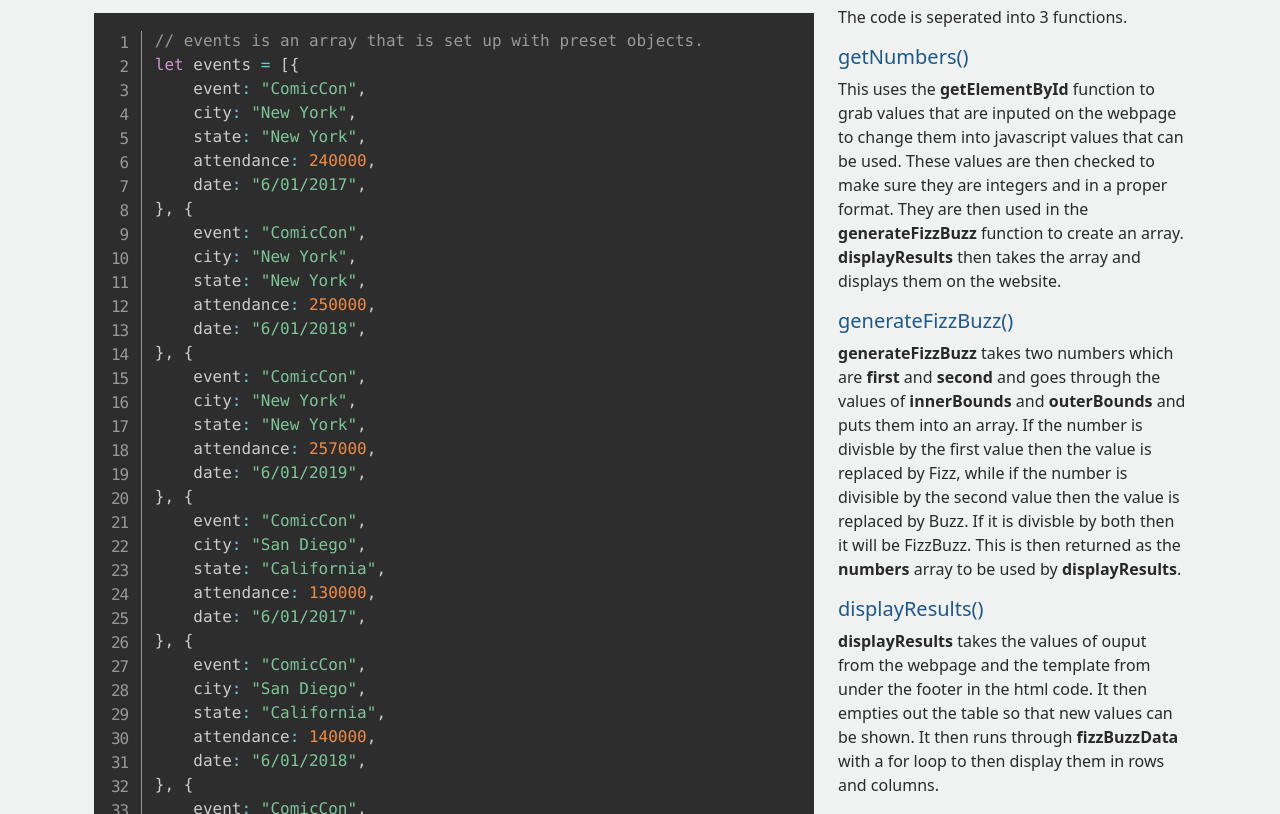
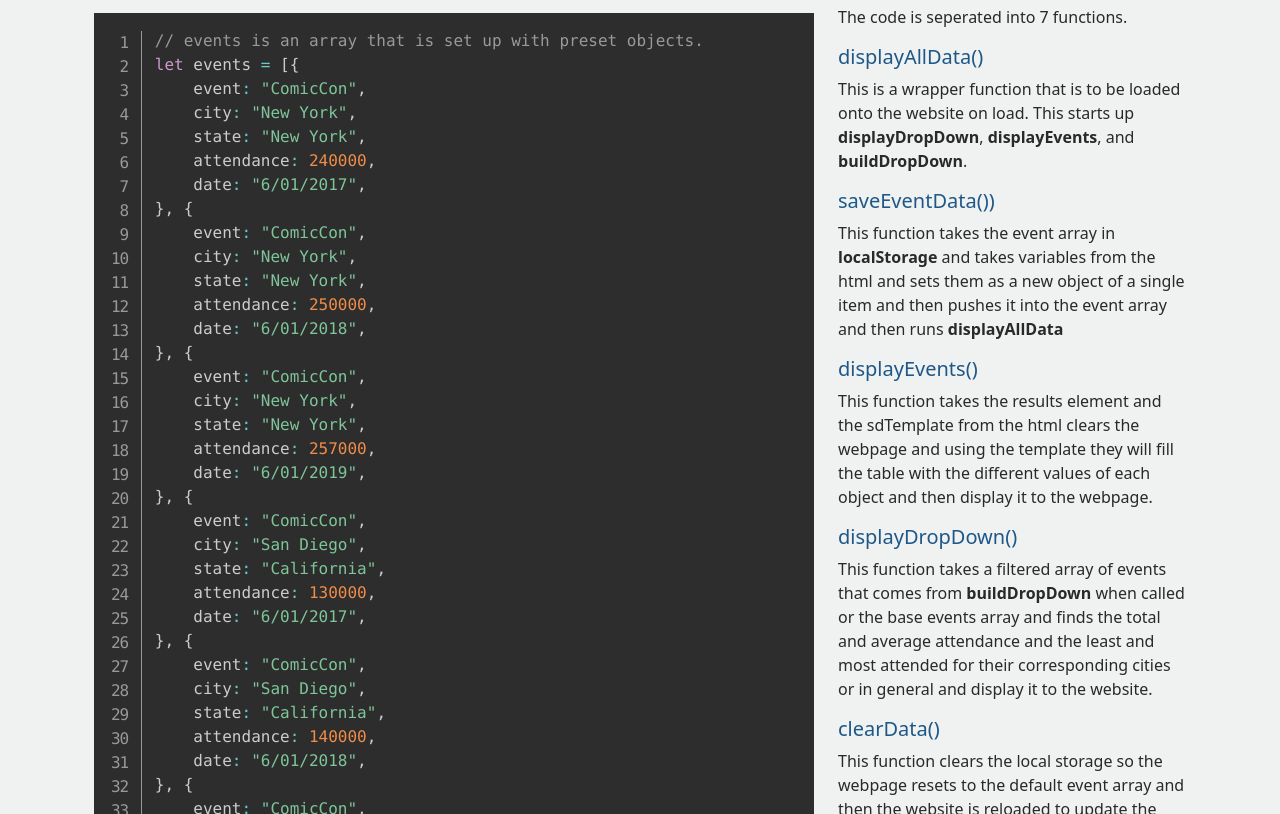
Before and after one commit to Tyransaurus/SuperDog, a plain HTML site: page code.html in a window 1280 px wide. Shown: the part 138-952 px from the top of the page. Drawn offline with nearby package versions, Linux system fonts and the light colour scheme.

Commit message:
Update code.html

```diff
--- a/code.html
+++ b/code.html
@@ -301,29 +301,34 @@
                     </pre>
                 </div>
                 <div class="col-lg-4 col-sm-12" id="explainCol">
-                    <p>The code is seperated into 3 functions.</p>
-                    <h5>getNumbers()</h5>
-                    <p>This uses the <strong>getElementById</strong> function to grab values that are inputed on the
-                        webpage
-                        to change them into javascript values that can be used. These values are then checked to make
-                        sure they
-                        are integers and in a proper format. They are then used in the <strong>generateFizzBuzz</strong>
-                        function to create an array.<strong>
-                            displayResults</strong> then takes the array and displays them on the website.</p>
-                    <h5>generateFizzBuzz()</h5>
-                    <p><strong>generateFizzBuzz</strong> takes two numbers which are <strong>first</strong> and
-                        <strong>second</strong> and goes through the values of <strong>innerBounds</strong> and
-                        <strong>outerBounds</strong> and puts them into an array. If the number is divisble by the
-                        first value then the value is replaced by Fizz, while if the number is divisible by the second
-                        value then the value is replaced by Buzz. If it is divisble by both then it will be FizzBuzz.
-                        This is then returned as the <strong>numbers</strong> array to be
-                        used by <strong>displayResults</strong>.</p>
-                    <h5>displayResults()</h5>
-                    <p> <strong>displayResults</strong> takes the values of ouput from the webpage and the template from
-                        under the footer in the html code.
-                        It then empties out the table so that new values can be shown. It then runs through
-                        <strong>fizzBuzzData</strong> with a
-                        for loop to then display them in rows and columns.
+                    <p>The code is seperated into 7 functions.</p>
+                    <h5>displayAllData()</h5>
+                    <p>This is a wrapper function that is to be loaded onto the website on load. This
+                        starts up <strong>displayDropDown</strong>, <strong>displayEvents</strong>, and
+                        <strong>buildDropDown</strong>.</p>
+                    <h5>saveEventData())</h5>
+                    <p>This function takes the event array in <strong>localStorage</strong> and takes variables from the
+                        html and
+                        sets them as a new object of a single item and then pushes it into the event array and then runs
+                        <strong>displayAllData</strong></p>
+                    <h5>displayEvents()</h5>
+                    <p> This function takes the results element and the sdTemplate from the html clears the webpage and
+                        using the template
+                        they will fill the table with the different values of each object and then display it to the
+                        webpage.</p>
+                    <h5>displayDropDown()</h5>
+                    <p> This function takes a filtered array of events that comes from <strong>buildDropDown</strong> when called
+                    or the base events array and finds the total and average attendance and the least and most attended for their corresponding
+                    cities or in general and display it to the website. </p>
+                    <h5>clearData()</h5>
+                    <p>This function clears the local storage so the webpage resets to the default event array and then the website is reloaded to update the table.</p>
+                    <h5>getEvents()</h5>
+                    <p>This grabs the city types from the array and filters it based on what city you choose and then runs <strong>displayDropDown</strong> to find the stats for that
+                        specific city.
+                    </p>
+                    <h5>buildDropDown()</h5>
+                    <p>This function grabs the dropdown menu and the citydd template from the html and then goes through every event in the array and find
+                        every distinct city and add it to a list that shows up when you click on the dropdown arrow.
                     </p>
                 </div>
             </div>
```
